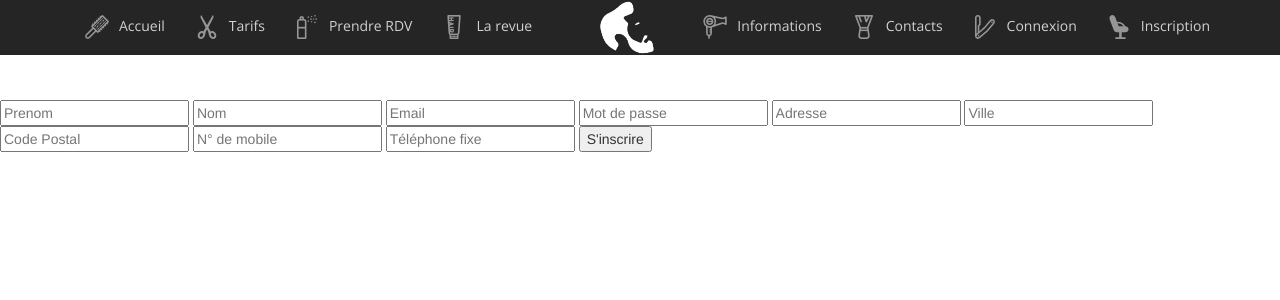
After one commit to rdelhaise/OSIDE, a CodeIgniter app: page /database/index.php/auth/inscription in a window 1280 px wide. The commit adds this page. Shown: the top 300 px of the page. Run offline with CodeIgniter, Linux system fonts and the light colour scheme; some libraries are stand-ins or nearby versions.

Commit message:
inscription

```diff
--- a/application/controllers/Auth.php
+++ b/application/controllers/Auth.php
@@ -22,7 +22,7 @@ class Auth extends CI_Controller
 
     public function login_process(){
 
-            $username = $this->input->post('username');
+            $username = $this->input->post('mail');
             $password = $this->input->post('password');
             error_log($username.' '.$password);
             $is_loggued = $this->session->get_userdata();
@@ -34,7 +34,7 @@ class Auth extends CI_Controller
                 } else {
 
                     try {
-                        $users = $this->DatabaseOside->selectQuery('id, username', 'auth', 'username="' . $username . '" AND password="' . $password . '"');
+                        $users = $this->DatabaseOside->selectQuery('id, email', 'auth', 'email="' . $username . '" AND password="' . $password . '"');
                         if ($users != FALSE) {
                             $data = array();
 
@@ -61,6 +61,28 @@ class Auth extends CI_Controller
                 $this->session->sess_destroy();
             }
     }
+
+    /**
+     * @return null
+     */
+    public function signInProcess(){
+        $name = $this->input->post('name');
+        $firstname = $this->input->post('firstname');
+        $email = $this->input->post('mail');
+        $password = $this->input->post('password');
+        $adress = $this->input->post('adress');
+        $city = $this->input->post('city');
+        $zip =  $this->input->post('zip');
+        $mobile = $this->input->post('mobile');
+        $tel =  $this->input->post('tel');
+        if(isset($name) or isset($firstname) or isset($email) or isset($password) or isset($mobile) ){
+            $data = array($name, $firstname, $email, $password, $adress, $city, $zip,  $mobile, $tel);
+            print_r($data);
+            $res = $this->DatabaseOside->insertQuery('name, firstname, email, password, adress, city, zip, mobile, tel', 'auth', $data);
+        }else{
+            print('NTM');
+        }
+    }
     public function disconnect(){
         $this->session->sess_destroy();
         $data['user'] =  FALSE;
@@ -68,4 +90,10 @@ class Auth extends CI_Controller
         $this->load->view('acceuil');
         $this->load->view('footer');
     }
+
+    public function inscription(){
+        $this->load->view('header');
+        $this->load->view('inscription');
+        $this->load->view('footer');
+    }
 }
--- a/application/models/DatabaseOside.php
+++ b/application/models/DatabaseOside.php
@@ -29,4 +29,24 @@ class DatabaseOside{
             }
             return $result;
     }
+
+    public function insertQuery($colones, $table, $data){
+        $chaine = '';
+        foreach ($data as $i => $value) {
+            $chaine .= '"'.$value.'",';
+            echo $chaine.'<br />';
+        }
+        $chaine .= ')';
+        $chaine = str_replace(",)", '',  $chaine);
+        $query = 'INSERT INTO '.$table.'('.$colones.') VALUES ('.$chaine.');';
+        $result = null ;
+        print_r($query);
+        try{
+            $insert = $this->db_connect->query($query);
+        }catch (mysqli_sql_exception  $exception) {
+            error_log($exception->getMessage());
+        }
+        $result = $insert;
+        return $result;
+    }
 }
--- a/application/views/header.php
+++ b/application/views/header.php
@@ -30,16 +30,16 @@
       </div>
       <div id="navbar" class="navbar-collapse collapse">
         <ul class="nav navbar-nav navbar-left">
-            <li class="active font"><a href="#" class="accueil"><img src="<?php echo site_url(); ?>/assets/img/png/grey/brush.png" alt="Logo O.Side">Accueil</a></li>
-            <li class="font"><a href="#"><img src="<?php echo site_url(); ?>assets/img/png/grey/seche.png" alt="Logo O.Side">Informations</a></li>
-            <li class="font"><a href="#"><img src="<?php echo site_url(); ?>assets/img/png/grey/ciseau.png" alt="Logo O.Side">Tarifs</a></li>
-            <li class="font"><a href="#"><img src="<?php echo site_url(); ?>assets/img/png/grey/tube.png" alt="Logo O.Side">La revue</a></li>
+            <li class="active font"><a href="<?php echo site_url(); ?>" class="accueil"><img src="<?php echo site_url(); ?>/assets/img/png/grey/brush.png" alt="Logo O.Side">Accueil</a></li>
+            <li class="font"><a href="<?php echo site_url(); ?>"><img src="<?php echo site_url(); ?>assets/img/png/grey/ciseau.png" alt="Logo O.Side">Tarifs</a></li>
+            <li class="font"><a href="http://www.coif.easyrendezvous.fr/head-givet" target="_blank"><img src="<?php echo site_url(); ?>assets/img/png/grey/spray.png" alt="Logo O.Side">Prendre RDV</a></li>
+            <li class="font"><a href="<?php echo site_url(); ?>"><img src="<?php echo site_url(); ?>assets/img/png/grey/tube.png" alt="Logo O.Side">La revue</a></li>
         </ul>
         <ul class="nav navbar-nav navbar-right">
-            <li class="font"><a href="#"><img src="<?php echo site_url(); ?>assets/img/png/grey/spray.png" alt="Logo O.Side">Prendre RDV</a></li>
-            <li class="font"><a href="#"><img src="<?php echo site_url(); ?>assets/img/png/grey/barbier.png" alt="Logo O.Side">Contacts</a></li>
+            <li class="font"><a href="<?php echo site_url(); ?>"><img src="<?php echo site_url(); ?>assets/img/png/grey/seche.png" alt="Logo O.Side">Informations</a></li>
+            <li class="font"><a href="<?php echo site_url(); ?>"><img src="<?php echo site_url(); ?>assets/img/png/grey/barbier.png" alt="Logo O.Side">Contacts</a></li>
             <li class="font"><a href="<?php echo site_url('/pages/login');?>"><img src="<?php echo site_url(); ?>assets/img/png/grey/rasoir.png" alt="Logo O.Side">Connexion</a></li>
-            <li class="font"><a href="#"><img src="<?php echo site_url(); ?>assets/img/png/grey/chair.png" alt="Logo O.Side">Inscription</a></li>
+            <li class="font"><a href="<?php echo site_url('/auth/inscription'); ?>"><img src="<?php echo site_url(); ?>assets/img/png/grey/chair.png" alt="Logo O.Side">Inscription</a></li>
         </ul>
       </div>
 
--- a/application/views/header_log.php
+++ b/application/views/header_log.php
@@ -31,12 +31,12 @@
         <div id="navbar" class="navbar-collapse collapse">
             <ul class="nav navbar-nav navbar-left">
                 <li class="active font"><a href="#" class="accueil"><img src="<?php echo site_url(); ?>/assets/img/png/grey/brush.png" alt="Logo O.Side">Accueil</a></li>
-                <li class="font"><a href="#"><img src="<?php echo site_url(); ?>assets/img/png/grey/seche.png" alt="Logo O.Side">Informations</a></li>
                 <li class="font"><a href="#"><img src="<?php echo site_url(); ?>assets/img/png/grey/ciseau.png" alt="Logo O.Side">Tarifs</a></li>
                 <li class="font"><a href="#"><img src="<?php echo site_url(); ?>assets/img/png/grey/tube.png" alt="Logo O.Side">La revue</a></li>
             </ul>
             <ul class="nav navbar-nav navbar-right">
-                <li class="font"><a href="#"><img src="<?php echo site_url(); ?>assets/img/png/grey/spray.png" alt="Logo O.Side">Prendre RDV</a></li>
+                <li class="font"><a href="http://www.coif.easyrendezvous.fr/head-givet"><img src="<?php echo site_url(); ?>assets/img/png/grey/spray.png" alt="Logo O.Side">Prendre RDV</a></li>
+                <li class="font"><a href="#"><img src="<?php echo site_url(); ?>assets/img/png/grey/seche.png" alt="Logo O.Side">Informations</a></li>
                 <li class="font"><a href="#"><img src="<?php echo site_url(); ?>assets/img/png/grey/barbier.png" alt="Logo O.Side">Contacts</a></li>
                 <li class="font"><a href="<?php echo site_url('/auth/disconnect');?>"><img src="<?php echo site_url(); ?>assets/img/png/grey/rasoir.png" alt="Logo O.Side">Se Déconnecter</a></li>
             </ul>
--- /dev/null
+++ b/application/views/inscription.php
@@ -0,0 +1,22 @@
+<?php
+$attributes = array('id' => 'form_sign_in');
+echo form_open('auth/signInProcess', $attributes);
+?>
+<body style="margin-top: 100px!important;">
+
+<form action=""  name="form_sign_in" method="post" >
+    <input type="text" name="firstname" placeholder="Prenom">
+    <input type="text" name="name" placeholder="Nom">
+    <input type="mail" name="mail" placeholder="Email">
+    <input type="password" name="password" placeholder="Mot de passe">
+    <input type="text" name="adress" placeholder="Adresse">
+    <input type="text" name="city" placeholder="Ville">
+    <input type="text" name="zip" placeholder="Code Postal">
+    <input type="text" name="mobile" placeholder="N° de mobile">
+    <input type="text" name="tel" placeholder="Téléphone fixe">
+    <input type="submit" value="S'inscrire">
+
+
+</form>
+
+</body>
```
Also changed, not shown: application/views/login.php (+1 -11 lines).
